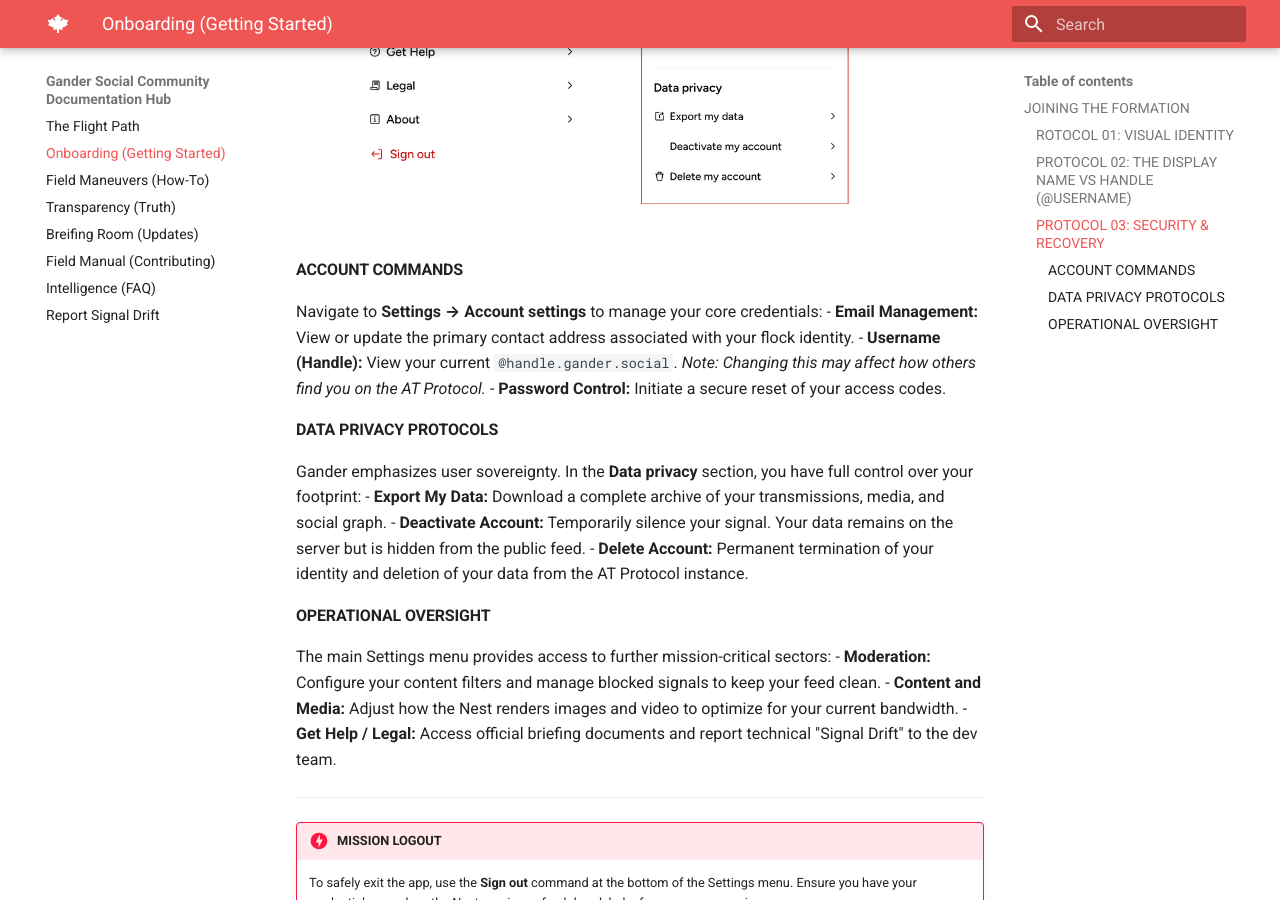
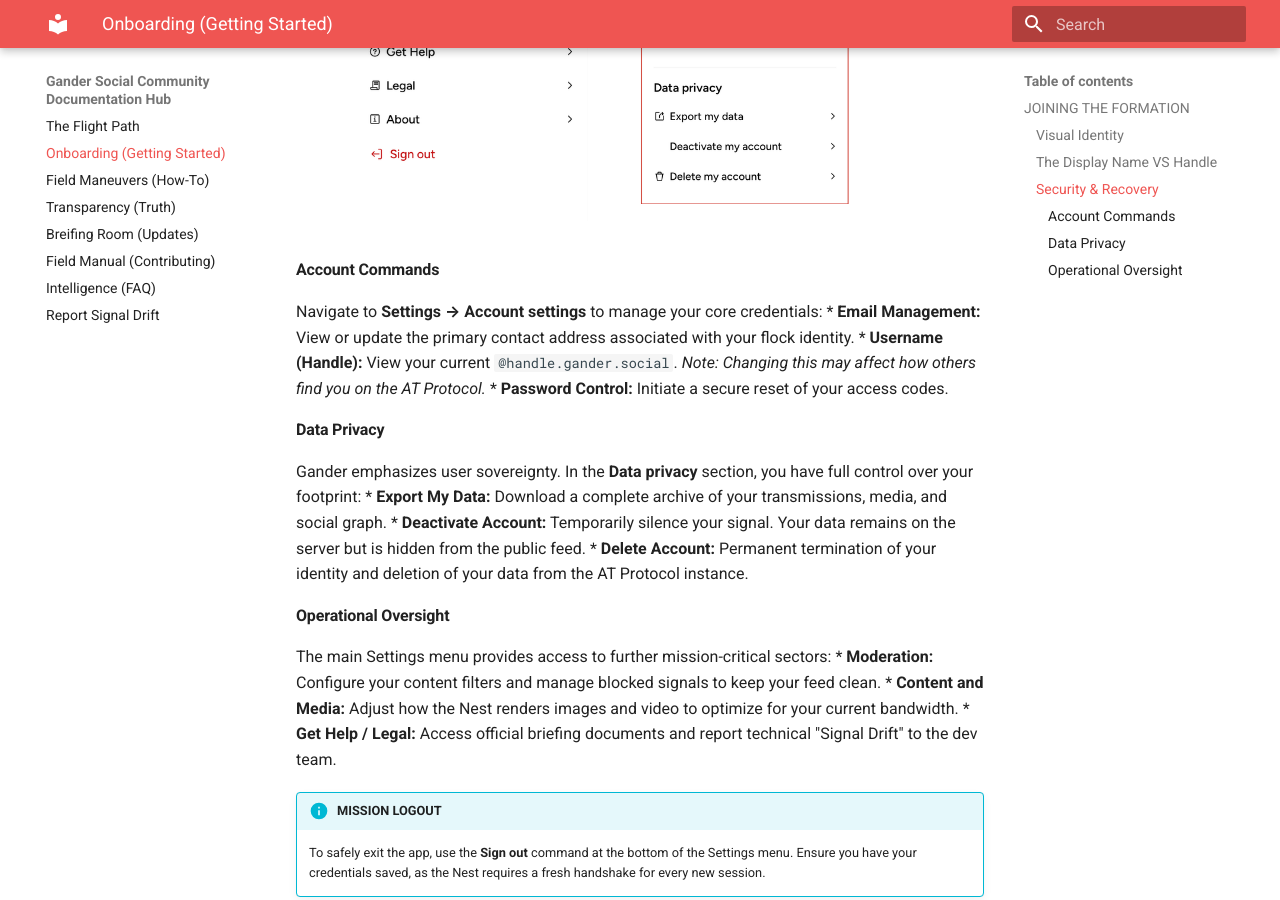
Before and after one commit to jasonbutt/gander-social-docs, an MkDocs documentation site: the page built from docs/getting-started.md, in a window 1280 px wide and 900 px high, scrolled down 3563 px. Built offline with MkDocs 1.6.1 and Material for MkDocs 9.7.7, drawn with Linux system fonts in a browser that asks for light colours; some of the changed text lies outside the part shown.

```diff
--- a/docs/getting-started.md
+++ b/docs/getting-started.md
@@ -1,5 +1,4 @@
 # IDENTITY MANAGEMENT
-
 ---
 
 !!! danger "UNOFFICIAL INTELLIGENCE"
@@ -9,7 +8,7 @@
 
 ## JOINING THE FORMATION
 
-### ROTOCOL 01: VISUAL IDENTITY
+### Visual Identity
 
 Your profile is your digital transponder in the Nest. Understanding these interface markers will help you navigate your own identity and engage with other members of the flock.
 
@@ -37,48 +36,46 @@ The bottom navigation bar is your primary tool for moving through Gander's secto
 !!! tip "💡 TACTICAL TIP: POSTS VS. BOARDS"
     Just above the navigation bar, you can toggle between your **Honks (Posts)** and your **Boards**. While Honks are your chronological transmissions, **Boards** are curated folders where you can organize intel by topic for others to explore (coming soon).
 
-### PROTOCOL 02: THE DISPLAY NAME VS HANDLE (@USERNAME)
+### The Display Name VS Handle
 
 In the Nest, your identity is split into two distinct layers. Understanding the difference is key to navigating the AT Protocol.
 
 * **Display Name (The Mask):** This is your human-readable name (e.g., **J.G. Butterfield 🇨🇦**). It is purely cosmetic and can be changed at any time. You can use emojis, spaces, and special characters here to reflect your current mission or personality.
 * **User Handle (The Transponder):** This is your permanent address (e.g., `@jgbutterfieldwrites.gander.social`).
-  * **The Technical Bit:** Because Gander is built on the **AT Protocol**, your handle acts as a unique pointer to your data.
-  * **Portability:** In the future, the AT Protocol allows you to move your "User Handle" and all your data to different servers (instances) without losing your followers or history.
+* **The Technical Bit:** Because Gander is built on the **AT Protocol**, your handle acts as a unique pointer to your data.
+* **Portability:** In the future, the AT Protocol allows you to move your "User Handle" and all your data to different servers (instances) without losing your followers or history.
 
 !!! info "Tactical Summary"
     Your **Display Name** is how the flock sees you; your **Handle** is how the network finds you.
 
 ![Profile Interface](images/edit-gander-profile.png)
 
-### PROTOCOL 03: SECURITY & RECOVERY
+### Security & Recovery
 
 Managing your transponder settings is critical for maintaining your presence in the Nest. Access these by tapping the **Gear Icon** on your profile.
 
 ![Profile Interface](images/settings-account.png)
 
-#### ACCOUNT COMMANDS
+#### Account Commands
 
 Navigate to **Settings → Account settings** to manage your core credentials:
-- **Email Management:** View or update the primary contact address associated with your flock identity.
-- **Username (Handle):** View your current `@handle.gander.social`. *Note: Changing this may affect how others find you on the AT Protocol.*
-- **Password Control:** Initiate a secure reset of your access codes.
+* **Email Management:** View or update the primary contact address associated with your flock identity.
+* **Username (Handle):** View your current `@handle.gander.social`. *Note: Changing this may affect how others find you on the AT Protocol.*
+* **Password Control:** Initiate a secure reset of your access codes.
 
-#### DATA PRIVACY PROTOCOLS
+#### Data Privacy
 Gander emphasizes user sovereignty. In the **Data privacy** section, you have full control over your footprint:
-- **Export My Data:** Download a complete archive of your transmissions, media, and social graph.
-- **Deactivate Account:** Temporarily silence your signal. Your data remains on the server but is hidden from the public feed.
-- **Delete Account:** Permanent termination of your identity and deletion of your data from the AT Protocol instance.
+* **Export My Data:** Download a complete archive of your transmissions, media, and social graph.
+* **Deactivate Account:** Temporarily silence your signal. Your data remains on the server but is hidden from the public feed.
+* **Delete Account:** Permanent termination of your identity and deletion of your data from the AT Protocol instance.
 
-#### OPERATIONAL OVERSIGHT
+#### Operational Oversight
 The main Settings menu provides access to further mission-critical sectors:
-- **Moderation:** Configure your content filters and manage blocked signals to keep your feed clean.
-- **Content and Media:** Adjust how the Nest renders images and video to optimize for your current bandwidth.
-- **Get Help / Legal:** Access official briefing documents and report technical "Signal Drift" to the dev team.
+* **Moderation:** Configure your content filters and manage blocked signals to keep your feed clean.
+* **Content and Media:** Adjust how the Nest renders images and video to optimize for your current bandwidth.
+* **Get Help / Legal:** Access official briefing documents and report technical "Signal Drift" to the dev team.
 
----
-
-!!! danger "MISSION LOGOUT"
+!!! info "MISSION LOGOUT"
     To safely exit the app, use the **Sign out** command at the bottom of the Settings menu. Ensure you have your credentials saved, as the Nest requires a fresh handshake for every new session.
 
 ---
--- a/mkdocs.yml
+++ b/mkdocs.yml
@@ -7,7 +7,7 @@ theme:
       primary: red # Canadian Red accent
       accent: red
   icon:
-    logo: material/leaf-maple # Representing the community protection aspect
+    logo: material/goose # Representing the community protection aspect
     repo: fontawesome/brands/github
   features:
     - navigation.sections
```
Also changed, not shown: docs/how-to.md (+82 -19 lines), docs/index.md (+2 -2 lines).
